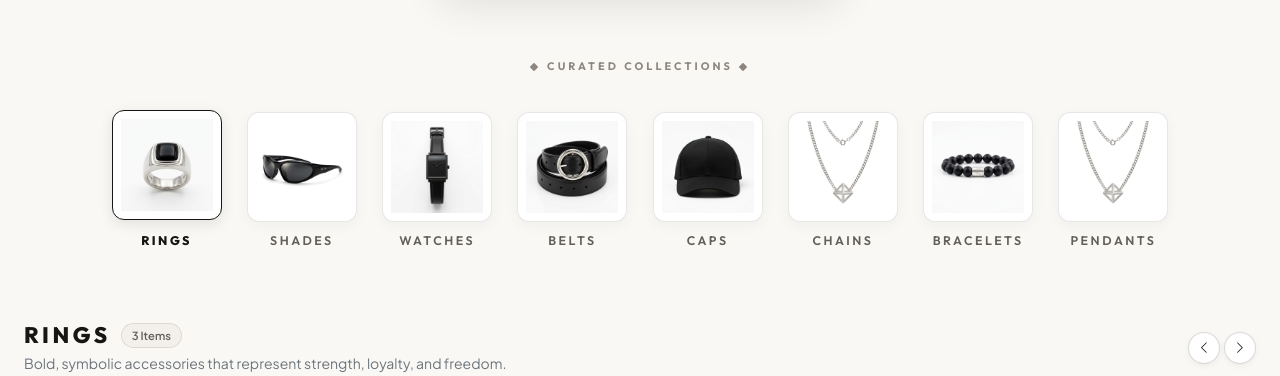
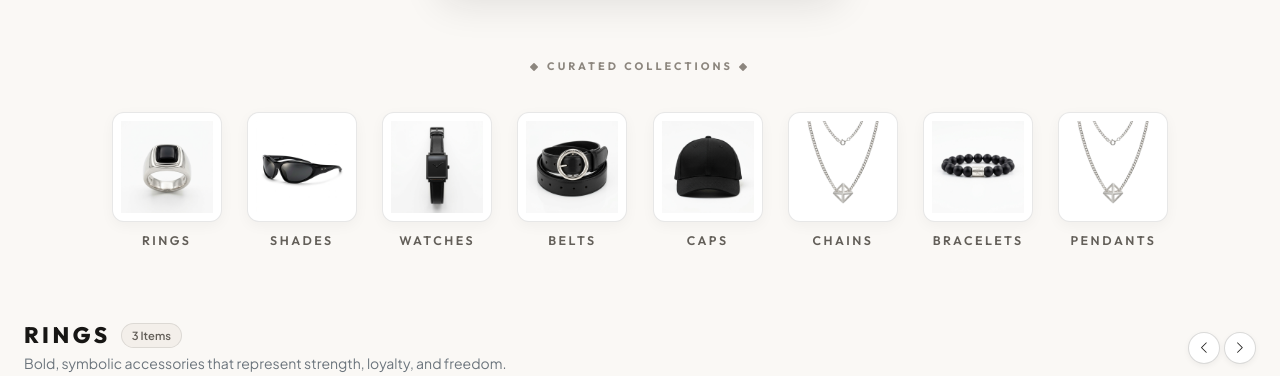
Before and after one commit to arjun-00012/aashas, a Django app: page / in a window 1280 px wide. Shown: the part 807-1183 px from the top of the page. Run offline with Django 5.2, Linux system fonts and the light colour scheme; data comes from the database, SQL or seed files in the repository.

Commit message:
Normalize Rings category card border to match all other categories with dark border only on hover

```diff
--- a/store/templates/index.html
+++ b/store/templates/index.html
@@ -351,13 +351,12 @@
 
     .category-item-link.active .category-label {
         color: #171614;
-        font-weight: 800;
+        font-weight: 700;
     }
 
     .category-item-link.active .category-thumb-wrapper {
-        border-color: #171614;
-        box-shadow: 0 4px 14px rgba(28, 25, 23, 0.1);
-        transform: translateY(-2px);
+        border-color: rgba(28, 25, 23, 0.1);
+        box-shadow: 0 4px 14px rgba(28, 25, 23, 0.04);
     }
 
     .category-item-link:focus,
@@ -902,6 +901,10 @@
         const catSections = document.querySelectorAll('section[id^="section-"]');
         if (catSections.length && 'IntersectionObserver' in window) {
             const observer = new IntersectionObserver((entries) => {
+                if (window.pageYOffset < 250) {
+                    categoryLinks.forEach(l => l.classList.remove('active'));
+                    return;
+                }
                 entries.forEach(entry => {
                     if (entry.isIntersecting) {
                         const slug = entry.target.id.replace('section-', '');
```
